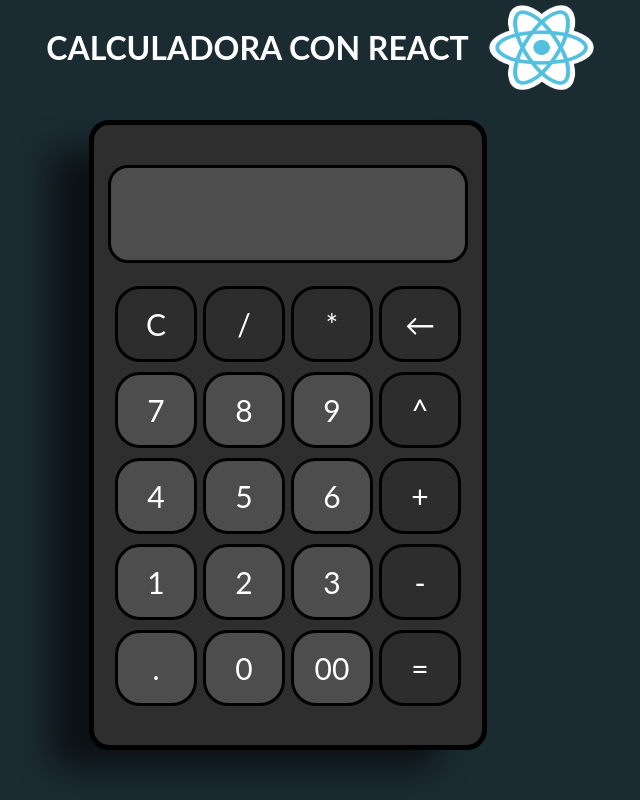
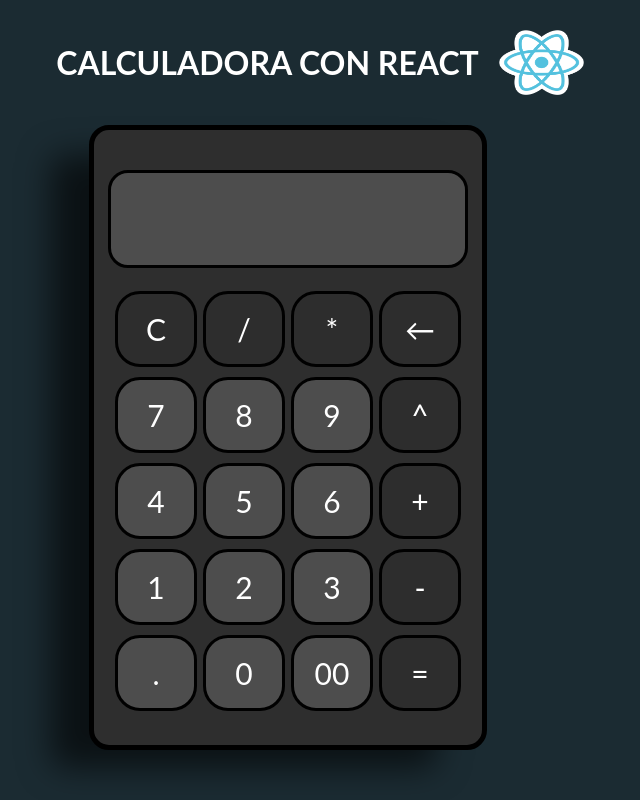
Before and after one commit to Bernacchialuca/Calculadora, a React (Create React App) app: page / in a window 1280 px wide. Shown: the whole page, without its empty margins (352-992 px from the left). Built offline with nearby package versions, Linux system fonts and the light colour scheme.

Commit message:
change styles

```diff
--- a/src/App.css
+++ b/src/App.css
@@ -24,7 +24,7 @@ body {
 }
 
 .react-logo-contenedor {
-  margin-top: 5px;
+  margin-top: 30px;
   display: flex;
   justify-content: center;
   align-items: center;
@@ -34,8 +34,8 @@ body {
 }
 
 .react-logo {
-  width: 105px;
-  height: 85px;
+  width: 85px;
+  height: 65px;
   padding-left: 20px;
 }
 
```
